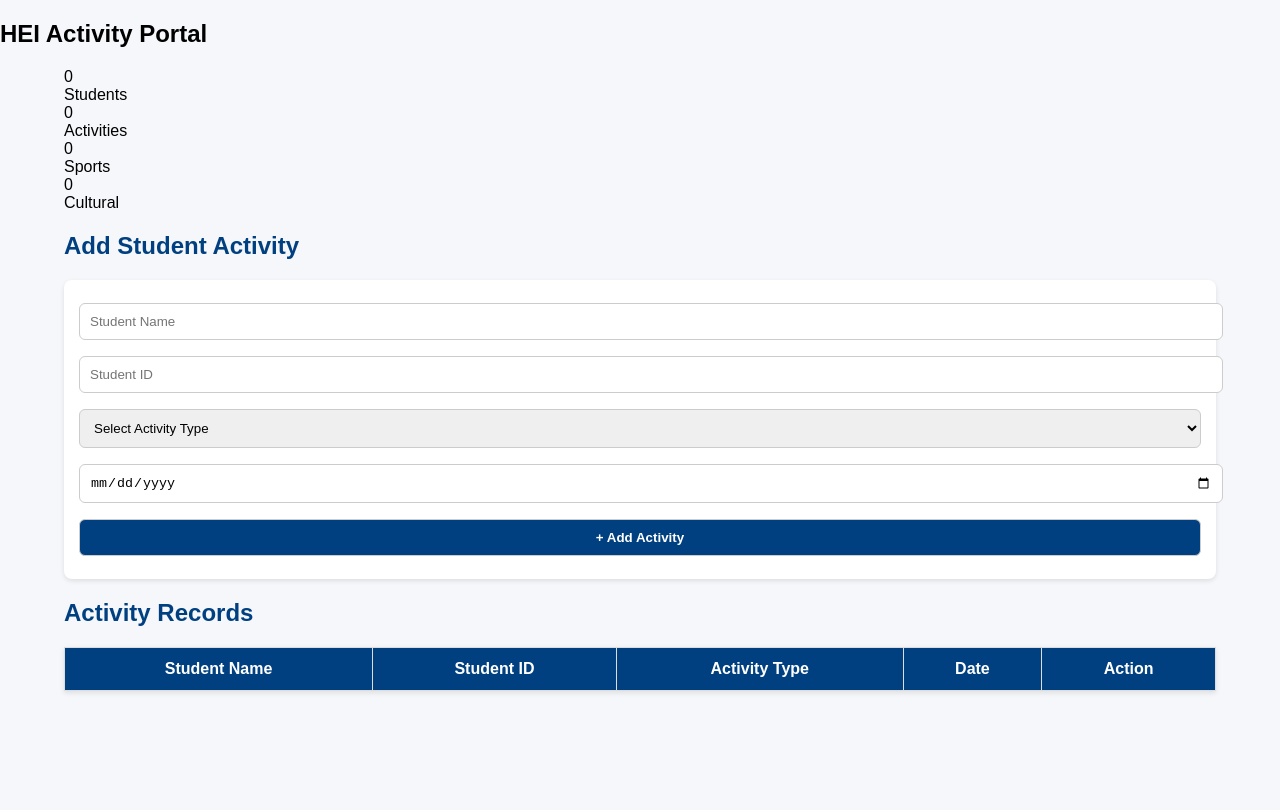
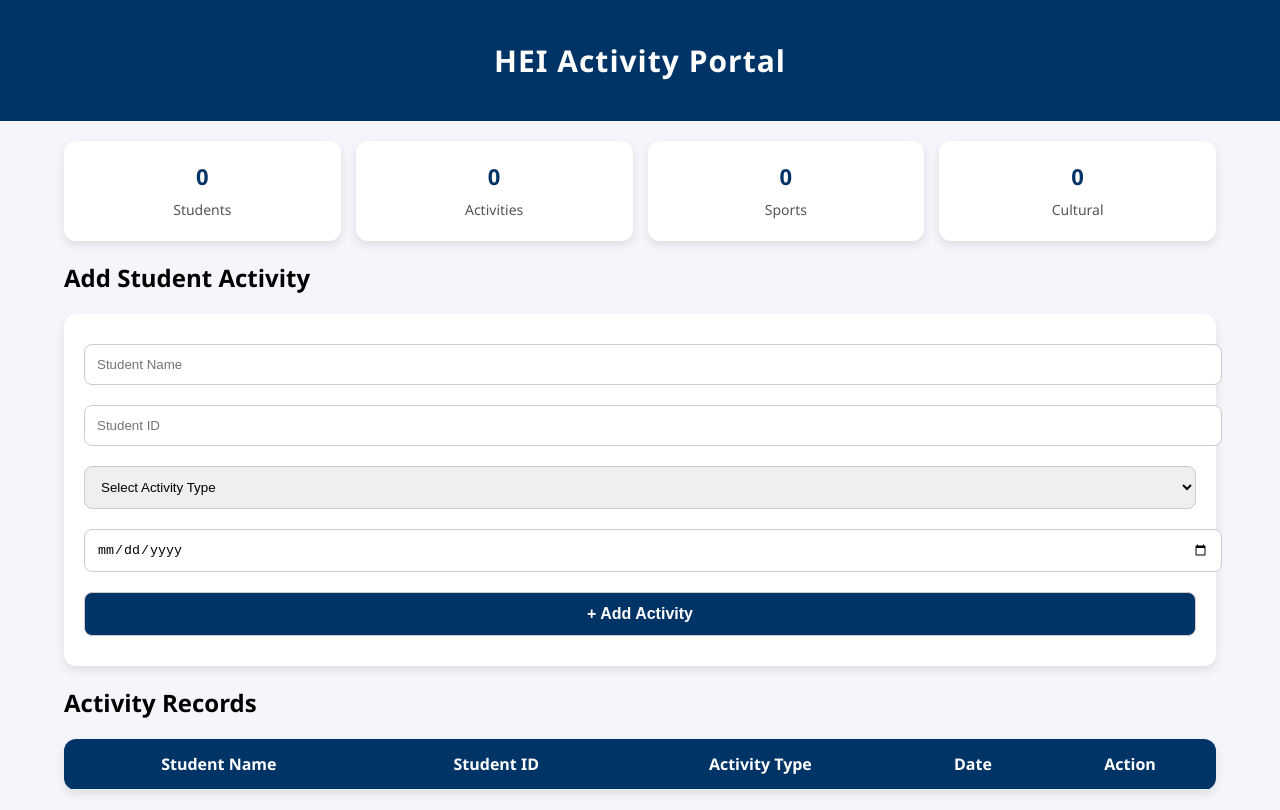
Before and after one commit to amrit0012vr/newweb, a plain HTML site: page index.html in a window 1280 px wide. Drawn offline with Linux system fonts and the light colour scheme.

Commit message:
Update style.css

```diff
--- a/style.css
+++ b/style.css
@@ -1,68 +1,124 @@
+/* General Styles */
 body {
-  font-family: Arial, sans-serif;
-  background: #f5f7fa;
+  font-family: 'Segoe UI', Tahoma, Geneva, Verdana, sans-serif;
+  background: #f4f6fb;
   margin: 0;
   padding: 0;
 }
 
-header {
-  background: #004080;
-  color: #fff;
+/* Navbar */
+nav {
+  background: #003366;
+  color: white;
   padding: 15px;
   text-align: center;
+  font-size: 20px;
+  font-weight: bold;
+  letter-spacing: 1px;
 }
 
+/* Container */
 .container {
   width: 90%;
   margin: 20px auto;
 }
 
-h2 {
-  color: #004080;
+/* Stats Cards */
+.stats {
+  display: grid;
+  grid-template-columns: repeat(auto-fit, minmax(150px, 1fr));
+  gap: 15px;
+  margin-bottom: 20px;
 }
 
+.card {
+  background: white;
+  border-radius: 12px;
+  padding: 20px;
+  text-align: center;
+  font-size: 22px;
+  font-weight: bold;
+  color: #003366;
+  box-shadow: 0 4px 10px rgba(0,0,0,0.1);
+  transition: transform 0.2s ease;
+}
+
+.card span {
+  font-size: 14px;
+  font-weight: normal;
+  color: #555;
+}
+
+.card:hover {
+  transform: scale(1.05);
+}
+
+/* Form */
 form {
-  background: #fff;
-  padding: 15px;
-  border-radius: 8px;
-  box-shadow: 0 2px 5px rgba(0,0,0,0.1);
+  background: white;
+  padding: 20px;
+  border-radius: 12px;
+  box-shadow: 0 4px 10px rgba(0,0,0,0.1);
   margin-bottom: 20px;
 }
 
 form input, form select, form button {
   width: 100%;
-  padding: 10px;
-  margin: 8px 0;
+  padding: 12px;
+  margin: 10px 0;
   border: 1px solid #ccc;
-  border-radius: 6px;
+  border-radius: 8px;
 }
 
 form button {
-  background: #004080;
+  background: #003366;
   color: white;
+  font-size: 16px;
+  font-weight: bold;
   cursor: pointer;
-  font-weight: bold;
   transition: background 0.3s;
 }
 
 form button:hover {
-  background: #0066cc;
+  background: #0055aa;
 }
 
+/* Table */
 table {
   width: 100%;
   border-collapse: collapse;
-  background: #fff;
-  box-shadow: 0 2px 5px rgba(0,0,0,0.1);
+  background: white;
+  border-radius: 12px;
+  overflow: hidden;
+  box-shadow: 0 4px 10px rgba(0,0,0,0.1);
 }
 
 th, td {
-  padding: 12px;
-  border: 1px solid #ddd;
+  padding: 14px;
+  border-bottom: 1px solid #eee;
   text-align: center;
 }
 
 th {
-  background: #004080;
+  background: #003366;
   color: white;
 }
+
+tr:hover td {
+  background: #f1f6ff;
+}
+
+/* Action Button */
+.delete-btn {
+  background: #e63946;
+  color: white;
+  border: none;
+  padding: 6px 12px;
+  border-radius: 6px;
+  cursor: pointer;
+  transition: 0.3s;
+}
+
+.delete-btn:hover {
+  background: #b71c1c;
+}
```
